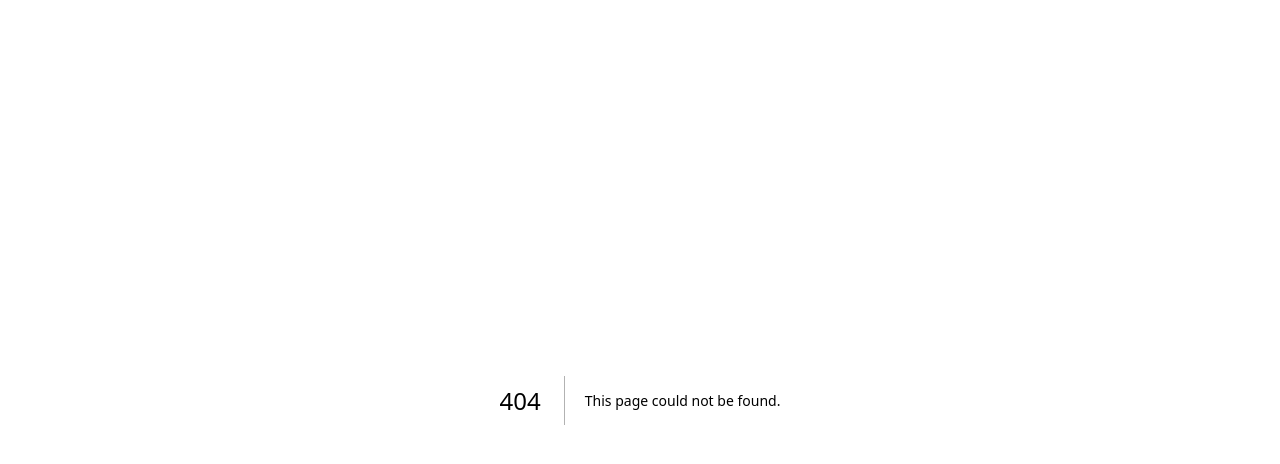
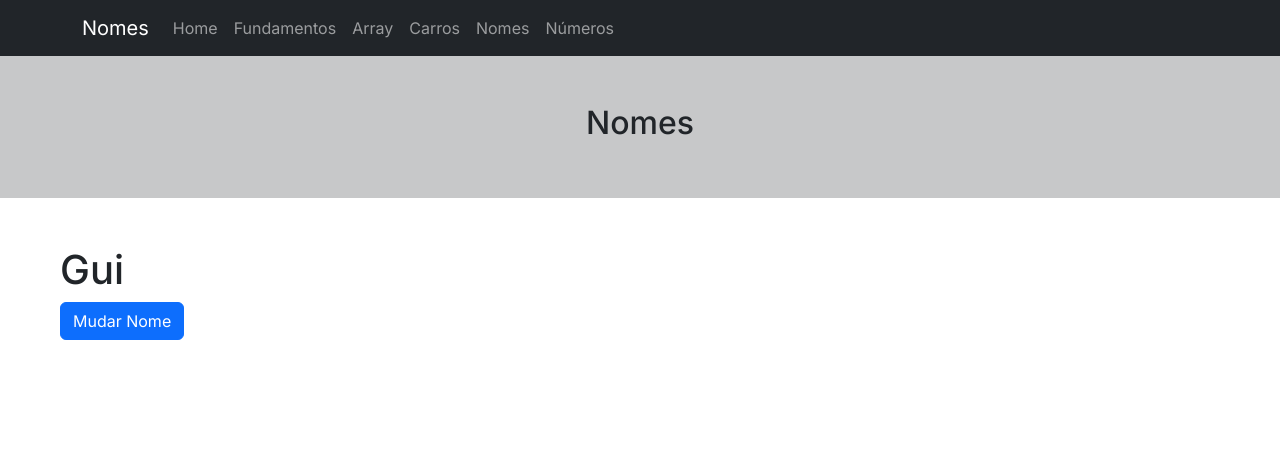
Before and after one commit to Guilherme-cml/React-faculdade, a Next.js app: page /nomes in a window 1280 px wide. Before the commit this address had no page. Shown: the top 464 px of the page. Built offline with nearby package versions, Linux system fonts and the light colour scheme.

Commit message:
Class and Exercise 3
Use State :)

```diff
--- a/src/app/clientes/page.js
+++ b/src/app/clientes/page.js
@@ -1,6 +1,8 @@
+'use client'
 import { Table } from "react-bootstrap";
 import Cabecalho from "../components/Cabecalho";
 import Link from "next/link";
+import Pagina from "../components/Pagina";
 
 
 
@@ -9,7 +11,7 @@ export default function Clientes() {
 
 
     return(
-        <main className="container">
+        <Pagina>
         <br/>
         <Cabecalho titulo="Clientes" sub="Pagina de Clientes usando o cabeçalho"/>
 
@@ -46,6 +48,6 @@ export default function Clientes() {
         </tr>
       </tbody>
     </Table>
-        </main>
+       </Pagina>
     )
 }
--- a/src/app/components/Pagina.js
+++ b/src/app/components/Pagina.js
@@ -2,27 +2,35 @@ import { Container, Nav, Navbar } from "react-bootstrap";
 
 export default function Pagina(props) {
 
+console.log(props.tnav)
+const prop = props.tnav ? props.tnav: 'Projeto Aula'
+// let prop = props.tnav
+// if(prop === ''){
+//   prop = 'Projeto Aula'}
     return (
         <>
+
         <Navbar bg="dark" data-bs-theme="dark">
-            <Container>
-              <Navbar.Brand href="#home">{props.tnav}</Navbar.Brand>
+              <Container>
+              <Navbar.Brand href="#">{prop}</Navbar.Brand>
               <Nav className="me-auto">
-                <Nav.Link href="/">Página 1</Nav.Link>
-                <Nav.Link href="/fundamentos">Página 2</Nav.Link>
+                <Nav.Link href="/">Home</Nav.Link>
+                <Nav.Link href="/fundamentos">Fundamentos</Nav.Link>
                 <Nav.Link href="/array">Array</Nav.Link>
                 <Nav.Link href="/objetos">Carros</Nav.Link>
+                <Nav.Link href="/nomes">Nomes</Nav.Link>
+                <Nav.Link href="/numeros">Números</Nav.Link>
               </Nav>
-            </Container>
+          </Container>
           </Navbar>
 
-          <div className=" bg-light text-dark text-flex-start p-5">
+          <div  className=" bg-dark bg-opacity-25 text-dark text-center p-5">
 
-            <h2>{props.titulo}</h2>
+            <h2 className="container">{props.titulo}</h2>
 
-          </div>
+          </div >
 
-          <Container>
+          <Container className="m-5">
             {props.children}
           </Container>
         </>
--- /dev/null
+++ b/src/app/nomes/page.js
@@ -0,0 +1,30 @@
+
+'use client'
+
+import Pagina from "@/app/components/Pagina"
+import { useState } from "react"
+import { Button } from "react-bootstrap"
+
+export default function Page() {
+
+
+
+
+    const [nome, setNome] = useState('Gui')
+
+    function Set() {
+        const novoNome = nome == 'Gui' ? 'Guilherme Lima' : 'Gui'
+
+        setNome(novoNome)
+
+    }
+
+
+    return (
+        <Pagina tnav="Nomes" titulo="Nomes">
+        <h1>{nome}</h1>
+        <Button onClick={Set}> Mudar Nome</Button>
+        </Pagina>
+    )
+
+}
```
Also changed, not shown: src/app/fundamentos/page.js (+7 -2 lines), src/app/numeros/page.js (added, +44 -0 lines), src/app/page.js (+4 -3 lines), src/app/objetos/page.js.
